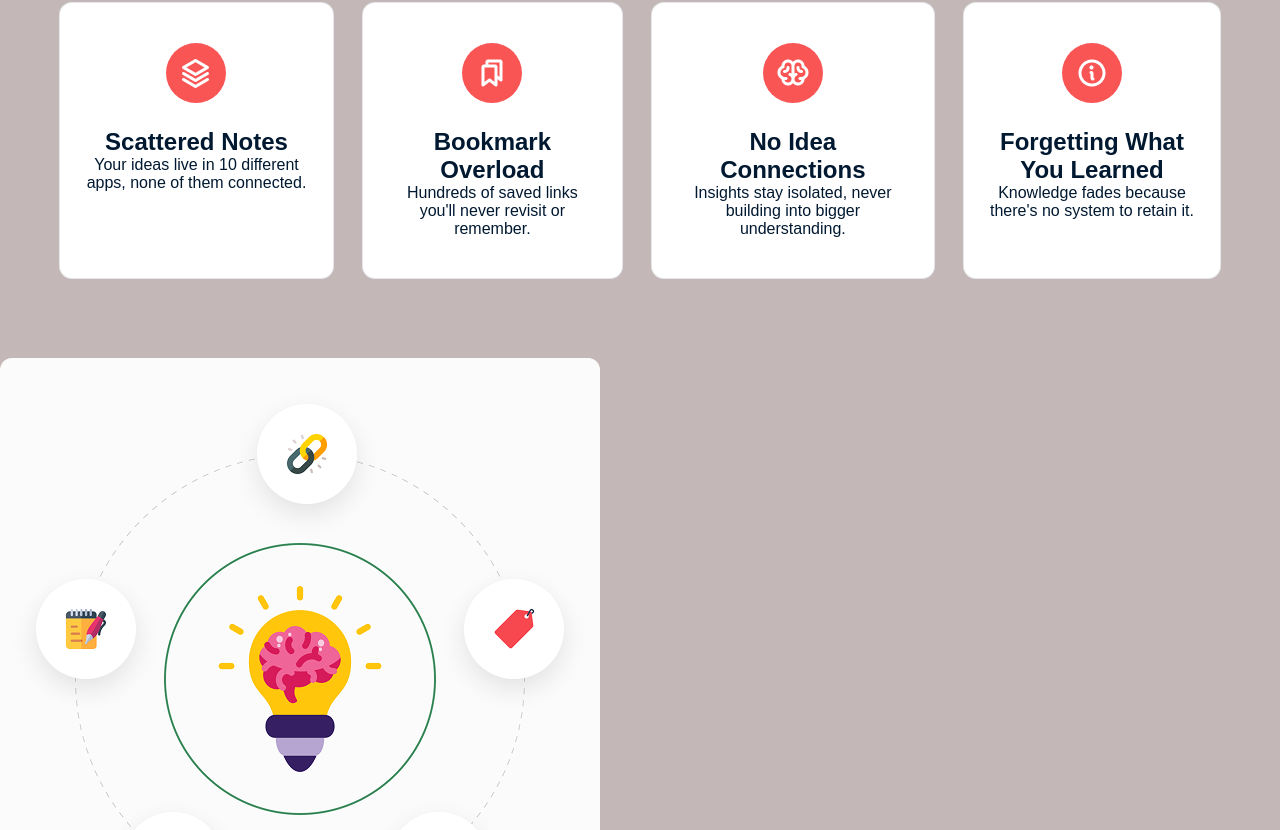
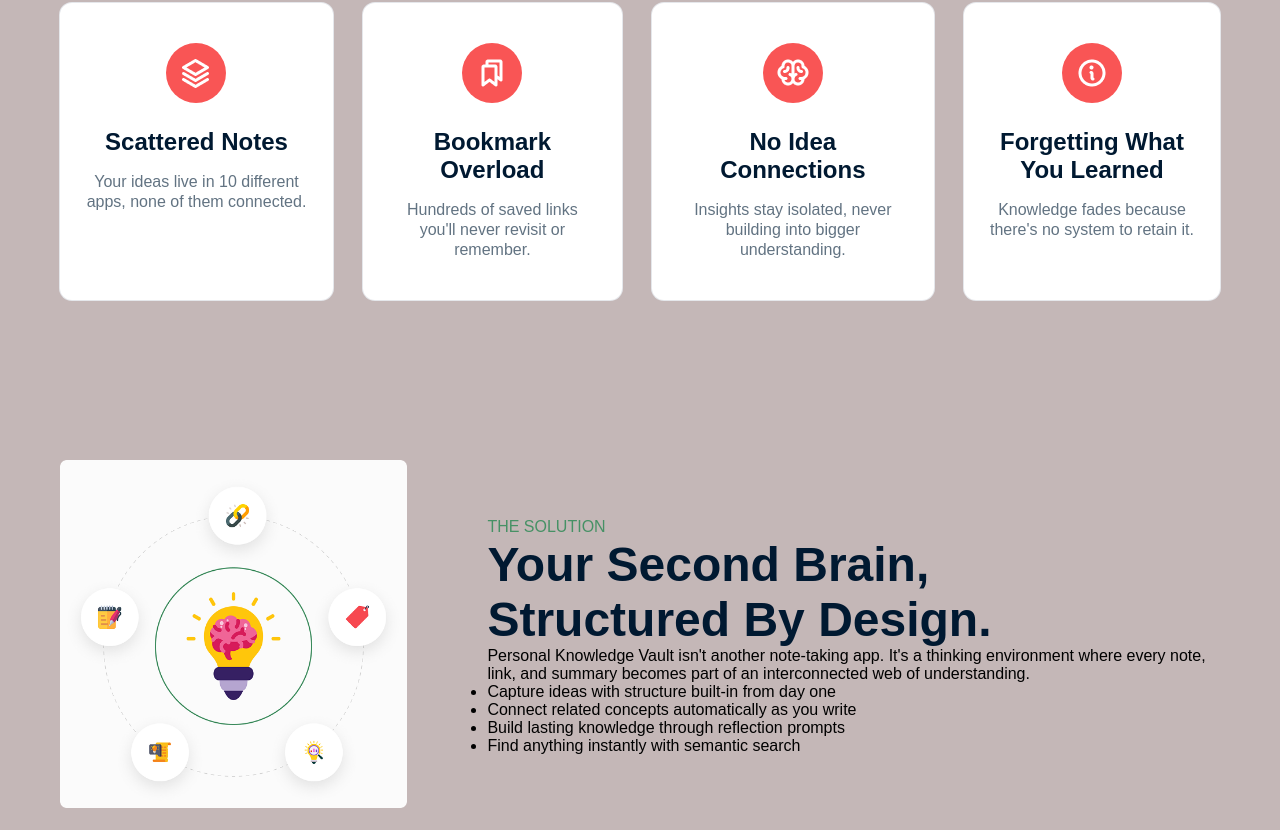
Before and after one commit to zayed-coder/B13-A1, a plain HTML site: page index.html in a window 1280 px wide. Shown: the part 710-1540 px from the top of the page. Drawn offline with Linux system fonts and the light colour scheme.

Commit message:
lower project

```diff
--- a/style.css
+++ b/style.css
@@ -151,3 +151,40 @@ body {
     margin-top: 16px;
     font-size: 24px;
 }
+.card p {
+    margin-top: 16px;
+    font-size: 16px;
+    line-height: 20px;
+    color: #627382;
+}
+
+
+
+
+.solution {
+  max-width: 1200px;
+  margin: 80px auto;
+  display: flex;
+  align-items: center;
+  gap: 80px;
+  padding: 0 20px;
+}
+
+.solution-left img {
+  width: 100%;
+  max-width: 600px;
+}
+
+
+
+.label {
+  color: #469165;
+  font-size: 16px;
+  line-height: 20px;
+  margin-bottom: 16px;
+}
+
+.solution-right h1 {
+  font-size: 48px;
+  color: #001931;
+}
```
